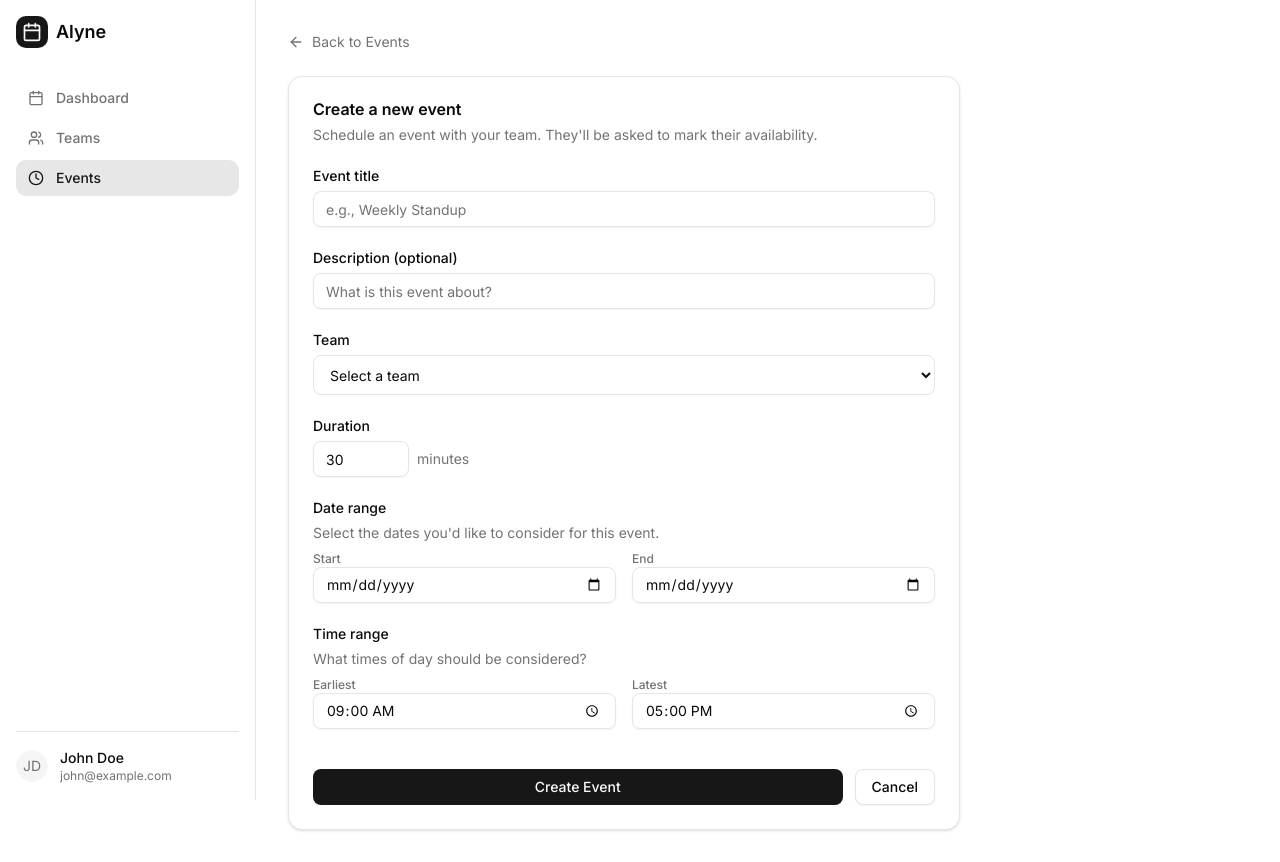
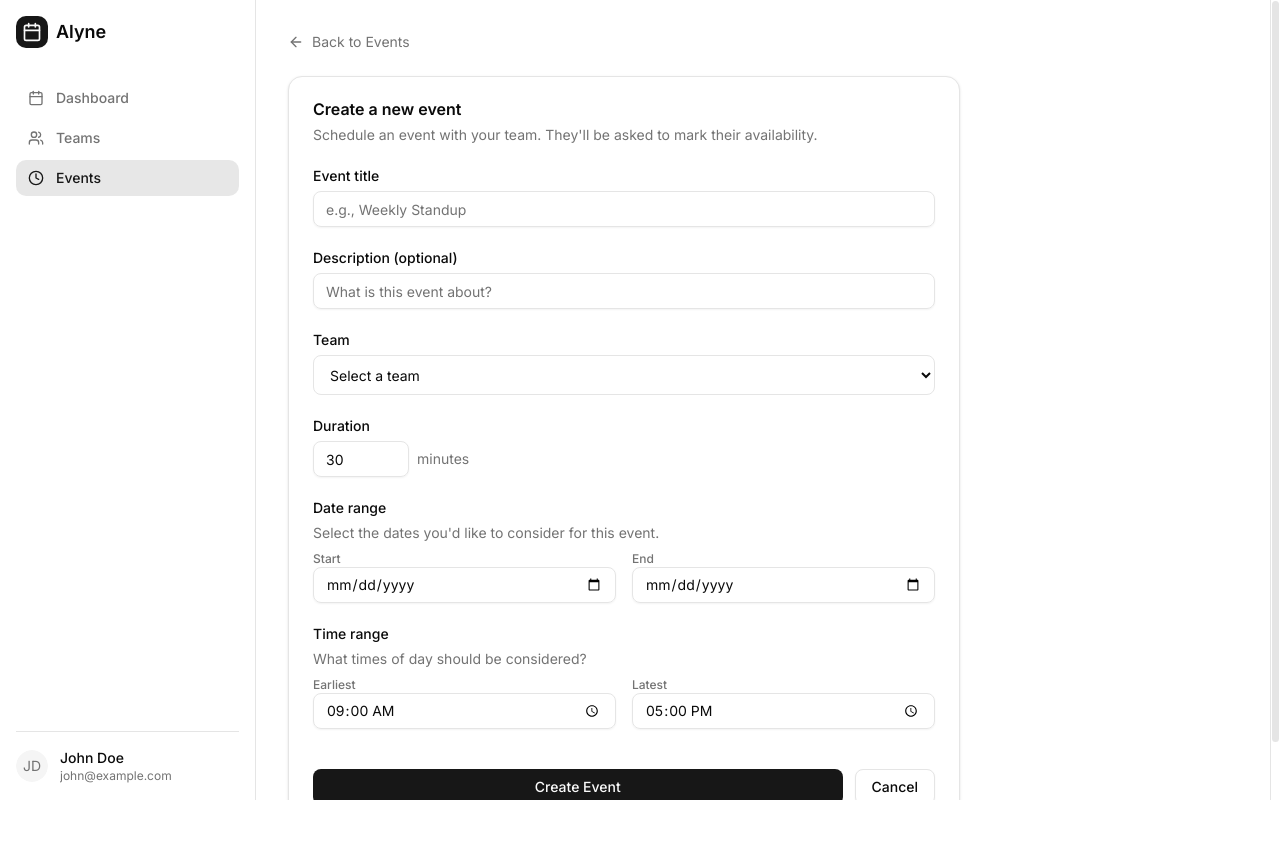
Before and after one commit to Jorstors/Alyne, a React (Vite) app in the folder frontend/: page /events/new in a window 1280 px wide. After the commit the page ends 800 px from the top, so only its background shows below. Built offline with nearby package versions, Linux system fonts and the light colour scheme.

Commit message:
feat: Add ScrollArea UI component and set up initial application routing.

```diff
--- a/frontend/src/App.tsx
+++ b/frontend/src/App.tsx
@@ -1,4 +1,5 @@
 import { Routes, Route } from 'react-router-dom'
+import { ScrollArea } from '@/components/ui/scroll-area'
 import {
   LandingPage,
   LoginPage,
@@ -12,6 +13,7 @@
 
 function App() {
   return (
+    <ScrollArea className="h-screen w-screen">
       <Routes>
         {/* Public routes */}
         <Route path="/" element={<LandingPage />} />
@@ -25,6 +27,7 @@
         <Route path="/events" element={<EventsPage />} />
         <Route path="/events/new" element={<CreateEventPage />} />
       </Routes>
+    </ScrollArea>
   )
 }
 
--- /dev/null
+++ b/frontend/src/components/ui/scroll-area.tsx
@@ -0,0 +1,56 @@
+import * as React from "react"
+import { ScrollArea as ScrollAreaPrimitive } from "radix-ui"
+
+import { cn } from "@/lib/utils"
+
+function ScrollArea({
+  className,
+  children,
+  ...props
+}: React.ComponentProps<typeof ScrollAreaPrimitive.Root>) {
+  return (
+    <ScrollAreaPrimitive.Root
+      data-slot="scroll-area"
+      className={cn("relative", className)}
+      {...props}
+    >
+      <ScrollAreaPrimitive.Viewport
+        data-slot="scroll-area-viewport"
+        className="focus-visible:ring-ring/50 size-full rounded-[inherit] transition-[color,box-shadow] outline-none focus-visible:ring-[3px] focus-visible:outline-1"
+      >
+        {children}
+      </ScrollAreaPrimitive.Viewport>
+      <ScrollBar />
+      <ScrollAreaPrimitive.Corner />
+    </ScrollAreaPrimitive.Root>
+  )
+}
+
+function ScrollBar({
+  className,
+  orientation = "vertical",
+  ...props
+}: React.ComponentProps<typeof ScrollAreaPrimitive.ScrollAreaScrollbar>) {
+  return (
+    <ScrollAreaPrimitive.ScrollAreaScrollbar
+      data-slot="scroll-area-scrollbar"
+      orientation={orientation}
+      className={cn(
+        "flex touch-none p-px transition-colors select-none",
+        orientation === "vertical" &&
+          "h-full w-2.5 border-l border-l-transparent",
+        orientation === "horizontal" &&
+          "h-2.5 flex-col border-t border-t-transparent",
+        className
+      )}
+      {...props}
+    >
+      <ScrollAreaPrimitive.ScrollAreaThumb
+        data-slot="scroll-area-thumb"
+        className="bg-border relative flex-1 rounded-full"
+      />
+    </ScrollAreaPrimitive.ScrollAreaScrollbar>
+  )
+}
+
+export { ScrollArea, ScrollBar }
```
Lines whose indentation alone changed are shown as unchanged.
